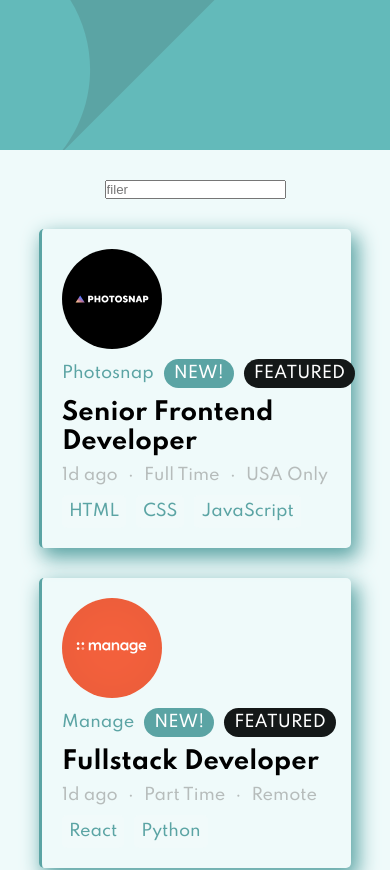
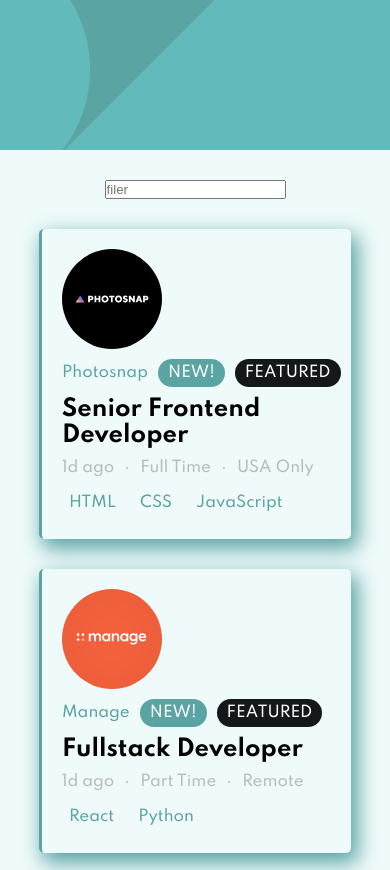
Before and after one commit to jhorman10/job-listings, an Angular app: page / in a window 390 px wide. Shown: the top 870 px of the page. Built offline with nearby package versions, Linux system fonts and the light colour scheme.

Commit message:
fix font-size

```diff
--- a/src/app/components/card/card.component.scss
+++ b/src/app/components/card/card.component.scss
@@ -94,6 +94,7 @@
 
 @media (max-width: 800px) {
   .card-container {
+    font-size: 15px;
     flex-direction: column;
     align-items: flex-start;
     gap: 10px;
```
